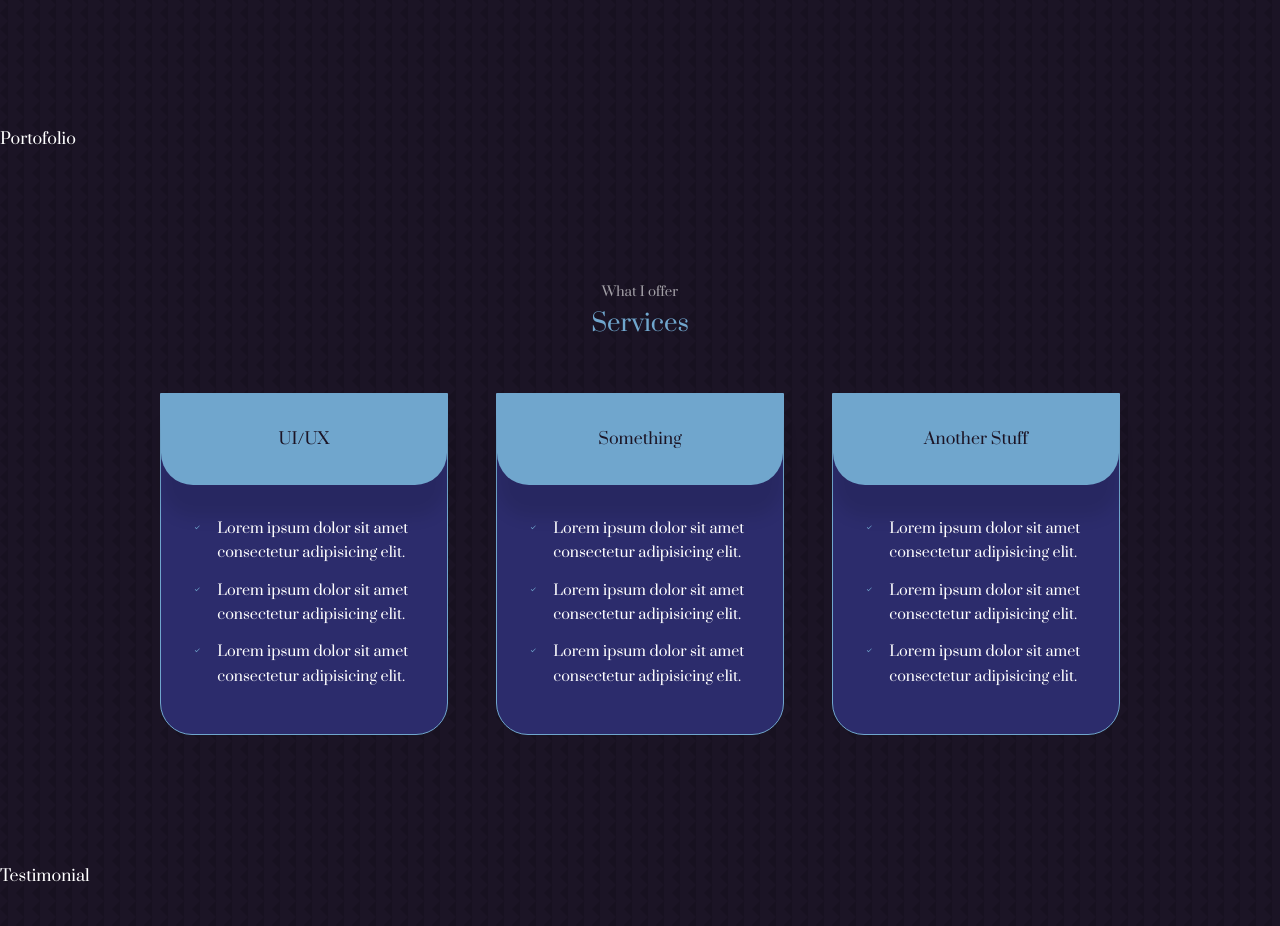
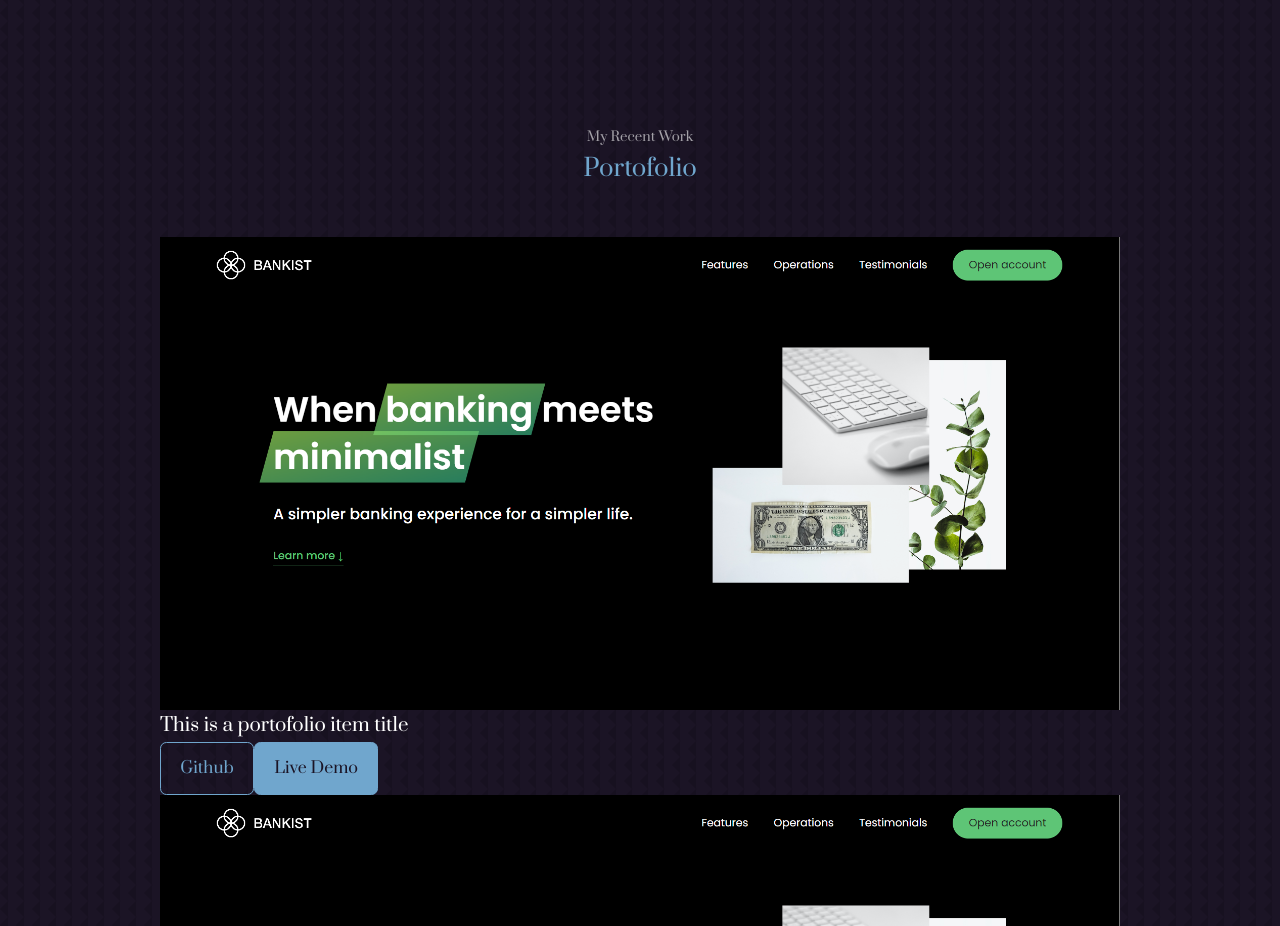
Before and after one commit to nidabaci/nidas-react-portofolio, a React (Create React App) app: page / in a window 1280 px wide. Shown: the part 2107-3033 px from the top of the page. Built offline with nearby package versions, Linux system fonts and the light colour scheme.

Commit message:
feat: Created 'portofolio' component with jsx

```diff
--- a/src/components/portofolio/Portofolio.jsx
+++ b/src/components/portofolio/Portofolio.jsx
@@ -1,10 +1,42 @@
 import React from 'react'
 import './portofolio.css'
+import IMG1 from '../../assets/bankis-frontpage.PNG'
 
 const Portofolio = () => {
   return (
     <section id='portofolio'>
-      Portofolio
+      <h5>My Recent Work</h5>
+      <h2>Portofolio</h2>
+
+      <div className="container portofolio__container">
+        <article className='portofolio__item' >
+          <div className='portofolio__item-image'>
+            <img src={IMG1} alt="Bankist App" />
+          </div>
+          <h3>This is a portofolio item title</h3>
+          <a href="#" className='btn'>Github</a>
+          <a href="#" className='btn btn-primary' target='__blank'>Live Demo</a>
+        </article>
+
+        <article className='portofolio__item' >
+          <div className='portofolio__item-image'>
+            <img src={IMG1} alt="Bankist App" />
+          </div>
+          <h3>This is a portofolio item title</h3>
+          <a href="#" className='btn'>Github</a>
+          <a href="#" className='btn btn-primary' target='__blank'>Live Demo</a>
+        </article>
+
+        <article className='portofolio__item' >
+          <div className='portofolio__item-image'>
+            <img src={IMG1} alt="Bankist App" />
+          </div>
+          <h3>This is a portofolio item title</h3>
+          <a href="#" className='btn'>Github</a>
+          <a href="#" className='btn btn-primary' target='__blank'>Live Demo</a>
+        </article>
+
+      </div>
     </section>
   )
 }
```
